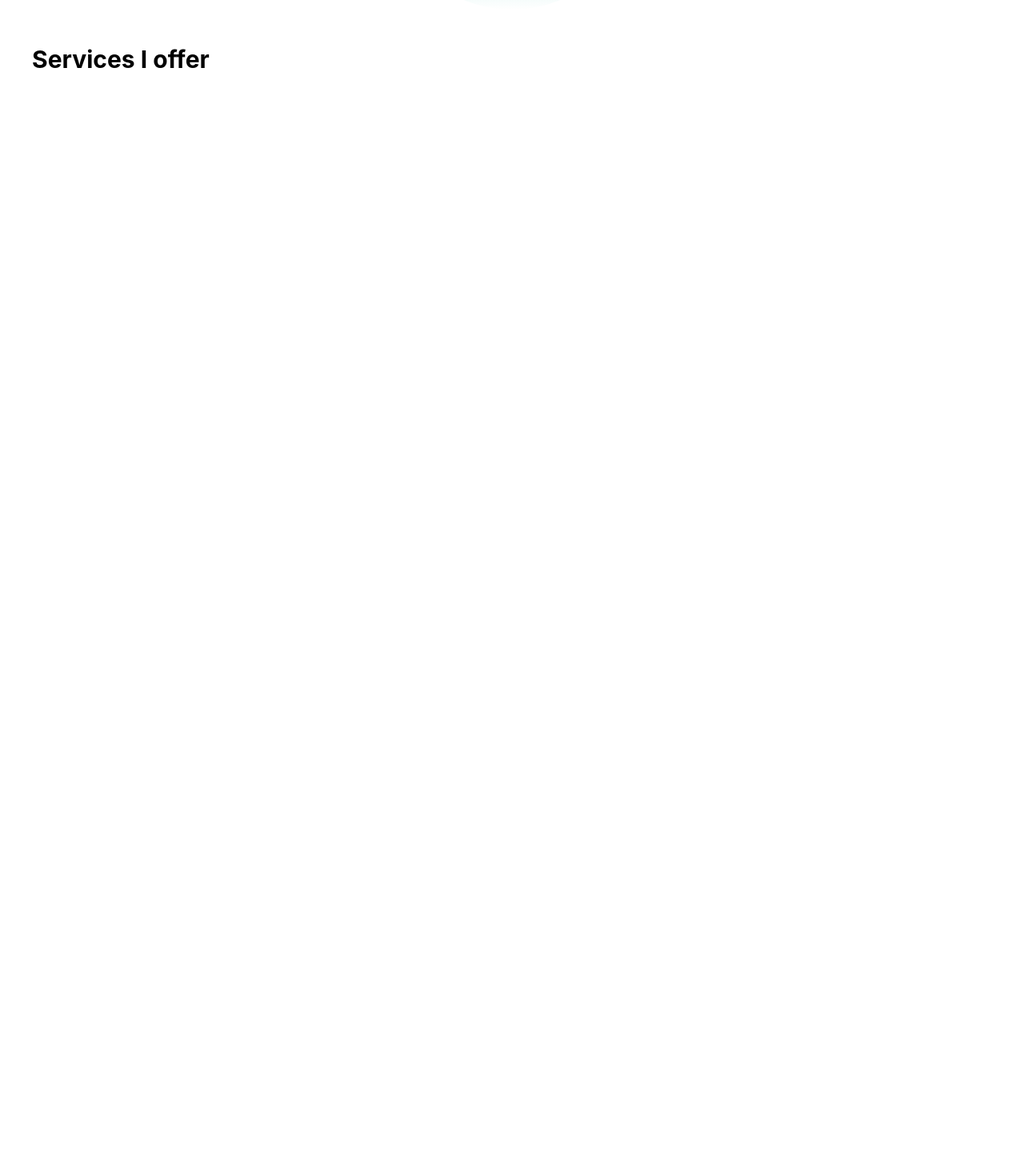
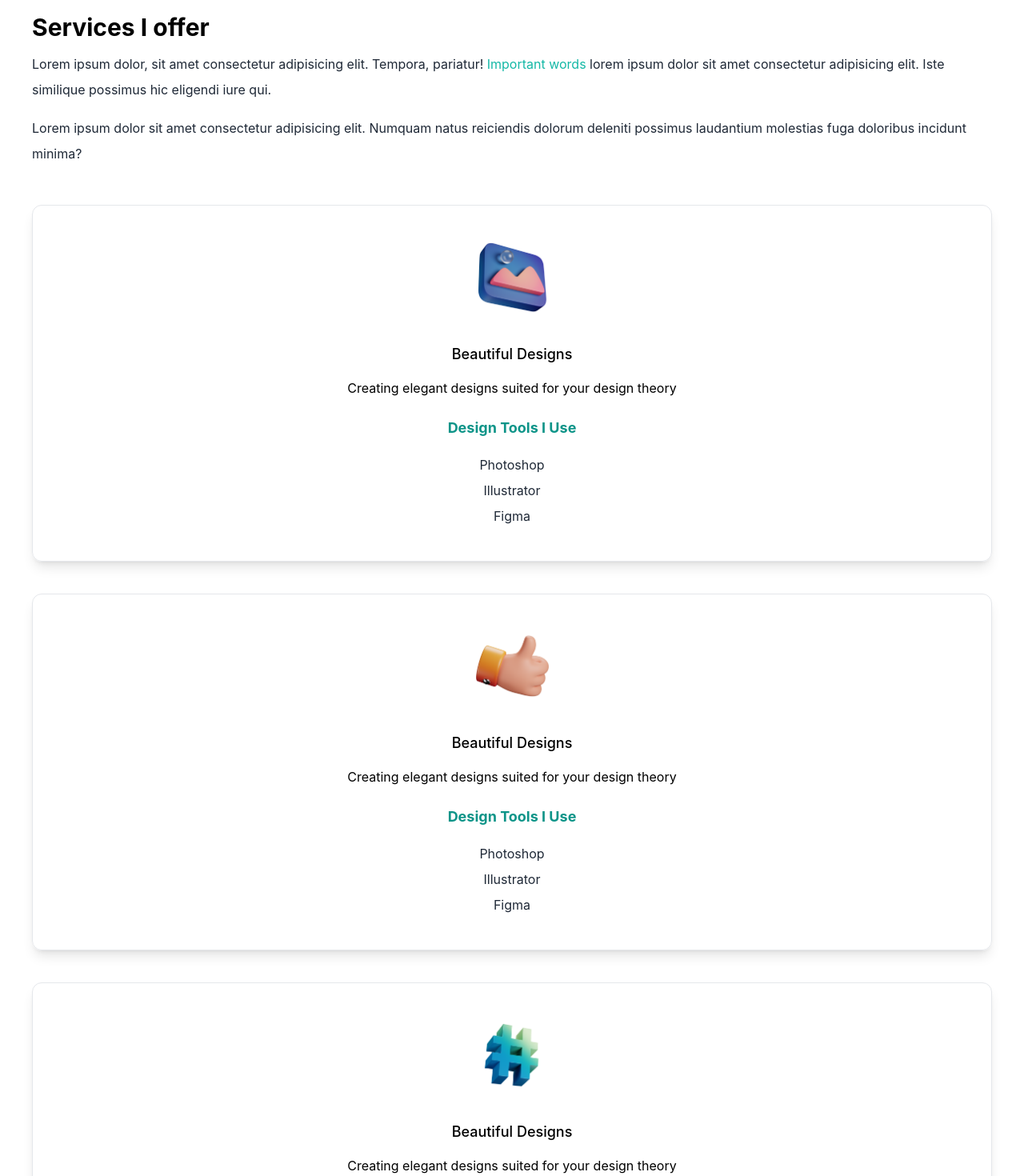
Before and after one commit to Seanih/practice_portfolio_site, a Next.js app: page / in a window 1280 px wide. Shown: the part 840-2310 px from the top of the page at 80% size. Before the commit the page ends 936 px from the top, so only its background shows below. Built offline with nearby package versions, Linux system fonts and the light colour scheme.

Commit message:
finished Card section

```diff
--- a/pages/index.tsx
+++ b/pages/index.tsx
@@ -10,6 +10,9 @@ import {
 } from 'react-icons/ai';
 import Image from 'next/image';
 import TempPic from '../public/dev-ed-wave.png';
+import Design from '../public/design.png';
+import Consulting from '../public/consulting.png';
+import Code from '../public/code.png';
 
 const Home: NextPage = () => {
 	return (
@@ -57,7 +60,7 @@ const Home: NextPage = () => {
 							<AiFillLinkedin />
 							<AiFillYoutube />
 						</div>
-						<div className='mx-auto bg-gradient-to-b from-teal-500 rounded-full w-80 h-80 mt-20 overflow-hidden flex flex-col justify-center'>
+						<div className='mx-auto bg-gradient-to-b from-teal-500 rounded-full w-80 h-80 mt-10 overflow-hidden flex flex-col justify-center'>
 							<Image src={TempPic} alt='profile pic' />
 						</div>
 					</section>
@@ -65,9 +68,80 @@ const Home: NextPage = () => {
 					<section>
 						<div>
 							<h3 className='text-3xl py-1'>Services I offer</h3>
-							<p></p>
+							<p className='text-md py-2 leading-8 text-gray-800'>
+								Lorem ipsum dolor, sit amet consectetur adipisicing elit.
+								Tempora, pariatur!{' '}
+								<span className='text-teal-500'>Important words</span> lorem
+								ipsum dolor sit amet consectetur adipisicing elit. Iste
+								similique possimus hic eligendi iure qui.
+							</p>
+							<p className='text-md py-2 leading-8 text-gray-800'>
+								Lorem ipsum dolor sit amet consectetur adipisicing elit. Numquam
+								natus reiciendis dolorum deleniti possimus laudantium molestias
+								fuga doloribus incidunt minima?
+							</p>
 						</div>
+						<>
+							{/* Card */}
+							<div className='text-center border shadow-lg p-10 rounded-xl my-10'>
+								<Image
+									className='mx-auto'
+									src={Design}
+									width={100}
+									alt='design'
+								/>
+								<h3 className='text-lg font-medium pt-8 pb-2'>
+									Beautiful Designs
+								</h3>
+								<p className='py-2'>
+									Creating elegant designs suited for your design theory
+								</p>
+								<h4 className='py-4 text-teal-600'>Design Tools I Use</h4>
+								<p className='text-gray-800 py-1'>Photoshop</p>
+								<p className='text-gray-800 py-1'>Illustrator</p>
+								<p className='text-gray-800 py-1'>Figma</p>
+							</div>
+							{/* Card */}
+							<div className='text-center border shadow-lg p-10 rounded-xl my-10'>
+								<Image
+									className='mx-auto'
+									src={Consulting}
+									width={100}
+									alt='design'
+								/>
+								<h3 className='text-lg font-medium pt-8 pb-2'>
+									Beautiful Designs
+								</h3>
+								<p className='py-2'>
+									Creating elegant designs suited for your design theory
+								</p>
+								<h4 className='py-4 text-teal-600'>Design Tools I Use</h4>
+								<p className='text-gray-800 py-1'>Photoshop</p>
+								<p className='text-gray-800 py-1'>Illustrator</p>
+								<p className='text-gray-800 py-1'>Figma</p>
+							</div>
+							{/* Card */}
+							<div className='text-center border shadow-lg p-10 rounded-xl my-10'>
+								<Image
+									className='mx-auto'
+									src={Code}
+									width={100}
+									alt='design'
+								/>
+								<h3 className='text-lg font-medium pt-8 pb-2'>
+									Beautiful Designs
+								</h3>
+								<p className='py-2'>
+									Creating elegant designs suited for your design theory
+								</p>
+								<h4 className='py-4 text-teal-600'>Design Tools I Use</h4>
+								<p className='text-gray-800 py-1'>Photoshop</p>
+								<p className='text-gray-800 py-1'>Illustrator</p>
+								<p className='text-gray-800 py-1'>Figma</p>
+							</div>
+						</>
 					</section>
+					<section></section>
 				</main>
 			</div>
 		</>
--- a/styles/globals.css
+++ b/styles/globals.css
@@ -49,7 +49,7 @@ a {
 	src: url('../public/Burtons.otf');
 }
 
-@media (prefers-color-scheme: dark) {
+/* @media (prefers-color-scheme: dark) {
 	html {
 		color-scheme: dark;
 	}
@@ -57,4 +57,4 @@ a {
 		color: white;
 		background: black;
 	}
-}
+} */
```
